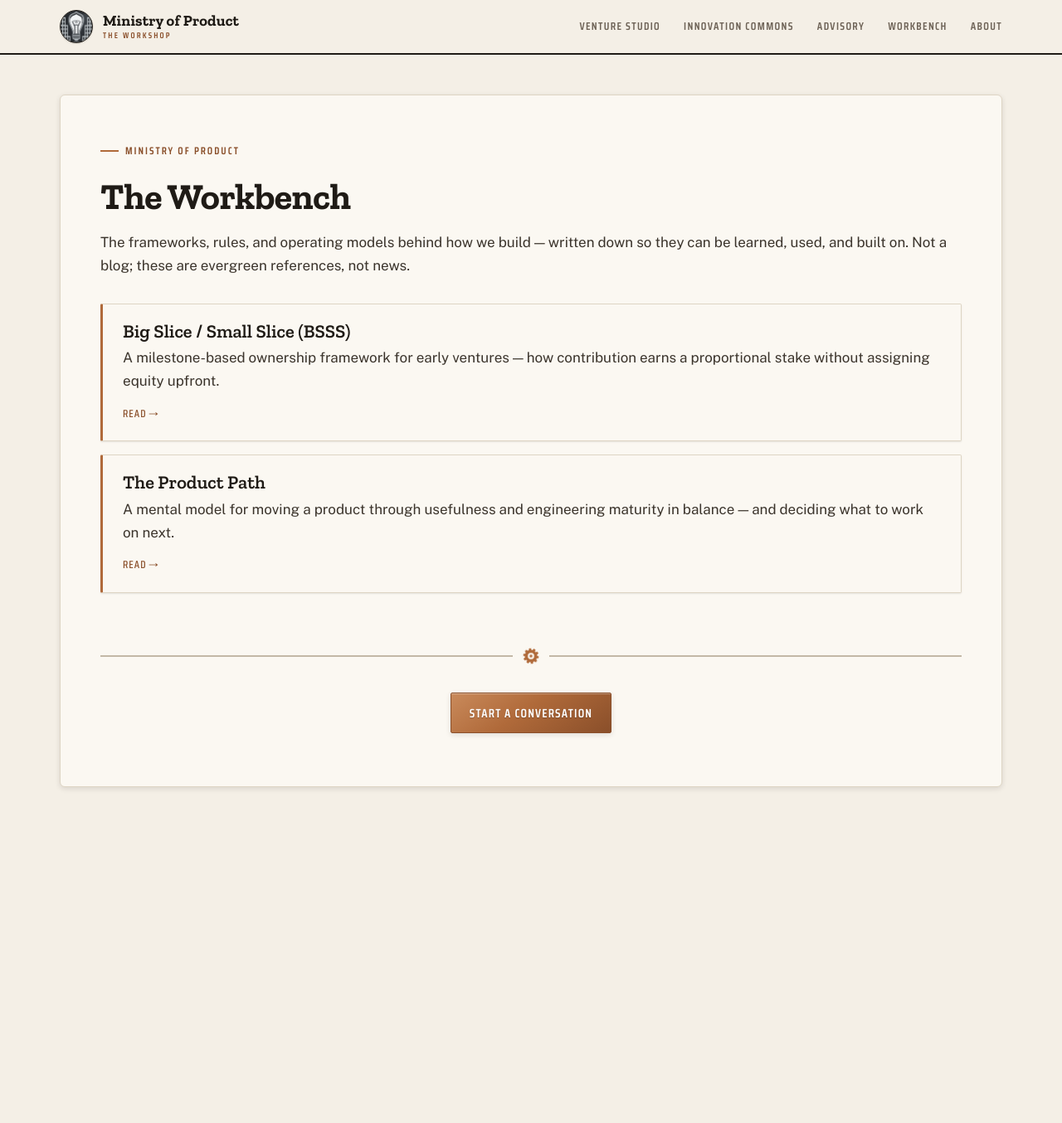
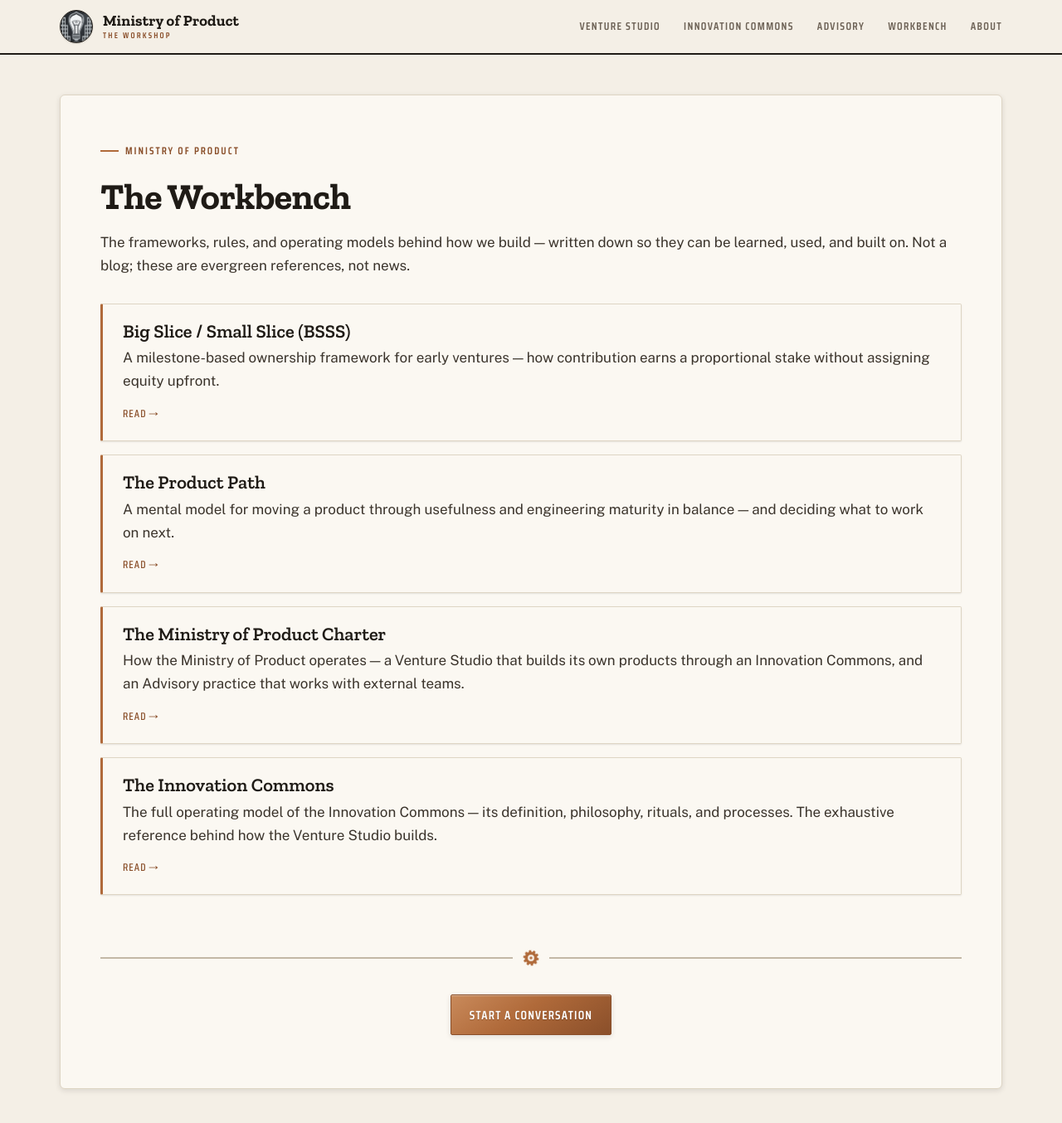
Before and after one commit to Ministry-of-Product/mop-website, a Jekyll site: the page built from workbench.md, in a window 1280 px wide and 1377 px high. Shown: the top 1354 px of the window at 83% size. Built offline with Jekyll 4.4.1, drawn with Linux system fonts in a browser that asks for light colours; some web fonts are replaced; part of the change alters nothing that is shown.

Commit message:
Migrate Charter + Innovation Commons deep-dive into The Workbench (MIN-1007)
Co-Authored-By: Claude Opus 4.8 <noreply@anthropic.com>

```diff
--- /dev/null
+++ b/_workbench/innovation-commons.md
@@ -0,0 +1,145 @@
+---
+title: "The Innovation Commons"
+summary: The full operating model of the Innovation Commons — its definition, philosophy, rituals, and processes. The exhaustive reference behind how the Venture Studio builds.
+order: 4
+permalink: /workbench/innovation-commons/
+description: The Innovation Commons explainer — definition, philosophy, rituals, and processes behind how the Ministry of Product Venture Studio turns ideas into companies.
+meta_description: "The Innovation Commons explainer — the exhaustive reference on the operating model behind the Ministry of Product Venture Studio: definition, core philosophy, rituals, processes, participation, and outcomes."
+---
+
+<span class="eyebrow">The Workbench · Operating Model</span>
+
+# The Innovation Commons
+
+The complete operating model behind how the [Venture Studio](/venture-studio/) builds — its definition, philosophy, rituals, and processes. This is the exhaustive reference. For the short version, see the [Innovation Commons overview](/innovation-commons/); to step into the live environment, [visit the active Commons](https://commons.ministryofproduct.com/).
+
+---
+
+## 1. Definition
+
+An Innovation Commons is a shared environment where people work on ideas before they become companies.
+
+It is defined by:
+
+- active contribution
+- shared exploration of ideas
+- earned ownership over time
+- delayed structure until there is real signal
+
+It is **not** an incubator, a program, or a network for passive participation.
+
+It is a place to practice the craft of turning ideas into real, profitable businesses. Inside the Ministry of Product, the Commons is the engine of the Venture Studio — how internal ideas actually become ventures. It is distinct from the [Advisory practice](/advisory/), which works with external clients, and it is not a staffing pool for that work.
+
+---
+
+## 2. Core philosophy
+
+**Practice over theory.** Understanding comes from building, not discussion alone.
+
+**Exploration before commitment.** Ideas are explored before roles, ownership, or companies are defined.
+
+**Contribution over entitlement.** Ownership and influence are earned through work.
+
+**Signal over opinion.** Decisions are based on what works, not what sounds right.
+
+**Small, high-trust environment.** Quality of interaction is prioritized over scale.
+
+---
+
+## 3. Rituals
+
+### Monthly Show & Tell
+
+Each participant:
+
+- Presents for 3 minutes — what they built, what they learned, what they plan next
+- Receives 5 minutes of direct critique
+
+The purpose is to create accountability, surface progress, and improve thinking through feedback. This is the primary feedback loop of the Commons.
+
+### Ongoing contribution
+
+Between sessions, participants build, collaborate on projects, and provide feedback asynchronously or in small groups. There is no fixed schedule beyond the monthly session. Work is continuous and self-directed.
+
+---
+
+## 4. Processes
+
+### Idea formation
+
+- Anyone in the Commons can introduce an idea
+- Others join based on interest and conviction
+- Early work focuses on understanding usefulness
+
+### Project evolution
+
+Projects move forward through continued contribution, demonstrated progress, and increasing clarity. Most ideas are explored briefly; a small number gain momentum.
+
+### Ownership — the BSSS model
+
+Ownership is tracked using a contribution-based system, [Big Slice / Small Slice](/workbench/big-slice-small-slice/):
+
+- Work is divided into milestone-based **Big Slices**
+- Contributors earn **Small Slices** within each phase
+- Ownership is proportional to contribution
+- Ownership locks as milestones complete
+
+This is not legal equity. It becomes formal only when a company is formed.
+
+### Product progression — the Product Path
+
+Projects evolve through the stages of the [Product Path](/workbench/the-product-path/):
+
+1. Idea
+2. Prototype
+3. Early users
+4. Revenue
+5. Stable system
+
+Focus shifts at each stage — early, problem clarity and usefulness; mid, user engagement and validation; late, reliability, scale, and sustainability. Progress is measured by movement through these stages.
+
+### Transition to company
+
+When a project shows strong signal:
+
+- A committed team forms
+- Roles and expectations become explicit
+- Ownership can be formalized into equity
+
+This occurs at the last responsible moment. When a venture clears the bar, it spins out as its own company.
+
+---
+
+## 5. Participation model
+
+Participation is active, contribution-based, and self-directed. There are no assigned roles, no guaranteed outcomes, and no passive members. Membership is maintained through continued contribution.
+
+---
+
+## 6. Boundaries
+
+To protect the Commons:
+
+- participation is invite-only
+- observers are not part of the system
+- low contribution leads to removal
+- the group remains intentionally small
+
+---
+
+## 7. Outcomes
+
+The Innovation Commons produces better builders, better judgment, and occasional companies. The primary output is improved capability. Companies are a secondary outcome.
+
+---
+
+## Closing
+
+The Innovation Commons is a place to practice. Work is exploratory at the start, disciplined over time, and real when it matters.
+
+Progress comes from repeated cycles of **build → feedback → refine**. Over time, this produces skill, clarity, and — occasionally — companies.
+
+---
+
+[Visit the active Commons →](https://commons.ministryofproduct.com/) [Explore the Venture Studio →](/venture-studio/) [Back to the Workbench →](/workbench/)
+{: .cta-row}
--- /dev/null
+++ b/_workbench/mop-charter.md
@@ -0,0 +1,162 @@
+---
+title: "The Ministry of Product Charter"
+summary: How the Ministry of Product operates — a Venture Studio that builds its own products through an Innovation Commons, and an Advisory practice that works with external teams.
+order: 3
+permalink: /workbench/mop-charter/
+description: The Ministry of Product Charter — how the studio operates, how participation and ownership work, and how ideas progress from exploration to company.
+meta_description: The Ministry of Product Charter — the operating model behind the Venture Studio and Advisory practice, how participation and earned ownership work, and how ideas progress from exploration to company.
+---
+
+<span class="eyebrow">The Workbench · Charter</span>
+
+# The Ministry of Product Charter
+
+How the Ministry of Product operates — written plainly, so anyone working with us or inside the Commons knows what to expect. This is the operating model behind the [Venture Studio](/venture-studio/) and the [Advisory practice](/advisory/).
+
+---
+
+## 1. What this is
+
+The Ministry of Product runs as two connected things:
+
+- A **[Venture Studio](/venture-studio/)** that builds, launches, and incubates its own products. Its engine is the **[Innovation Commons](/innovation-commons/)** — an invite-only practice where builders explore ideas before they become companies.
+- An **[Advisory practice](/advisory/)** that works with external founders and executives, bringing the same judgment we develop building our own ventures.
+
+You engage with us in one of two ways: by participating in the Innovation Commons (by invitation), or by working with the Advisory practice (as a client). The two are connected, but they serve different purposes.
+
+---
+
+## 2. The Innovation Commons
+
+The practice at the center of the Venture Studio is an **Innovation Commons** — a shared environment where:
+
+- ideas are explored before they become companies
+- people contribute based on interest and conviction
+- ownership is earned through contribution over time
+- structure emerges only when something proves real
+
+It is not a program, a network, or an incubator. It is a place to work on ideas, improve the craft of building, and develop judgment through repeated cycles of building and feedback.
+
+The Commons is defined by participation, not membership. For the full operating detail — rituals, processes, and philosophy — read the [Innovation Commons explainer](/workbench/innovation-commons/).
+
+---
+
+## 3. Purpose
+
+The purpose of the practice is to get better at turning ideas into real, profitable businesses. This happens through building, feedback, and iteration.
+
+Some ideas become companies. The primary outcome is improved capability.
+
+---
+
+## 4. How participation works
+
+The Commons is an ongoing environment. People bring ideas, join projects, and contribute to the work. Participation is active — there are no observers.
+
+There are no predefined roles or ownership at the start. Structure forms later, when there is real signal.
+
+Work is self-directed. People bring their own ideas or join others. Projects move forward through contribution, and momentum determines what continues. Most ideas are explored briefly; a few are pursued deeply. Nothing is assigned.
+
+---
+
+## 5. Practice rhythm
+
+The Commons operates with a regular cadence. Each monthly session, a participant may:
+
+- Present for 3 minutes — what they built, what they learned, what they plan next
+- Receive 5 minutes of direct critique
+
+This is the primary feedback loop. The goal is clarity, accountability, and improvement over time.
+
+---
+
+## 6. Ownership
+
+Ownership is not assigned upfront. It is earned through contribution using the [Big Slice / Small Slice (BSSS)](/workbench/big-slice-small-slice/) framework:
+
+- Work is divided into milestone-based phases (Big Slices)
+- Contributors earn proportional ownership within each phase (Small Slices)
+- Ownership locks as milestones complete
+
+This tracks contribution but is not legal equity. Formal ownership is defined only when a project becomes a company.
+
+---
+
+## 7. Product progression
+
+Projects move through stages using the [Product Path](/workbench/the-product-path/): idea → prototype → users → revenue → stable system.
+
+Focus shifts over time — early on, understanding and usefulness; later, reliability, scale, and sustainability. Progress is measured by movement through these stages, not internal opinion.
+
+---
+
+## 8. Transition to company
+
+When a project shows real signal:
+
+- A committed team forms
+- Expectations become explicit
+- Ownership can be formalized into equity
+
+This happens at the last responsible moment. The Commons supports the transition; it does not force it. When a venture clears the bar, it spins out as its own company and milestone ownership freezes into a formal cap table.
+
+---
+
+## 9. Code of conduct
+
+Participants are expected to:
+
+- Contribute through building, thinking, or feedback
+- Share progress openly
+- Engage with others' work
+- Give direct, useful critique
+- Follow through on commitments
+
+Participation is required. Membership is maintained through contribution.
+
+---
+
+## 10. Boundaries
+
+To maintain quality:
+
+- The Commons is invite-only
+- Participation is active — there are no passive members
+- Membership may be limited or removed
+- The group does not optimize for scale
+
+The goal is a high-trust environment for real work.
+
+---
+
+## 11. The Advisory practice
+
+The [Advisory practice](/advisory/) works with external teams. Work is structured, outcomes are defined, and accountability is explicit. It applies the same thinking developed inside the Commons.
+
+The Commons is not a staffing pool for advisory work. The two arms share judgment, not resourcing.
+
+---
+
+## 12. How we talk about this
+
+When describing the Ministry of Product:
+
+- Speak plainly about how it works
+- Emphasize practice, contribution, and progression
+- Avoid hype or persuasion
+- Do not imply guaranteed outcomes
+
+The tone should match the work.
+
+---
+
+## Closing
+
+The Ministry of Product is a place to practice. The work is to explore ideas, build real things, and improve over time.
+
+Some of that work becomes companies. Most of it becomes experience.
+
+---
+
+[Explore the Venture Studio →](/venture-studio/) [Read the Innovation Commons explainer →](/workbench/innovation-commons/) [Back to the Workbench →](/workbench/)
+{: .cta-row}
--- a/innovation-commons.md
+++ b/innovation-commons.md
@@ -17,150 +17,29 @@ Most systems push people quickly toward structure — roles, equity, expectation
 
 People participate by contributing to real work. They may bring their own ideas or join others based on interest and conviction. There is no assignment of roles, and no guaranteed ownership. Instead, influence and eventual ownership are earned through contribution over time.
 
-Work progresses unevenly. Many ideas are explored briefly. A smaller number gain traction through continued effort and demonstrated value. As projects evolve, they move through stages: from early concept, to working product, to something used and potentially generating revenue. Only when there is clear signal does structure begin to form: a committed team, defined roles, and eventually formal ownership.
+Work progresses unevenly. Many ideas are explored briefly. A smaller number gain traction through continued effort and demonstrated value. Only when there is clear signal does structure begin to form: a committed team, defined roles, and eventually formal ownership.
 
-The Commons operates as a practice. Participants improve by repeatedly going through cycles of building, receiving feedback, and refining their work. Regular rituals, such as short presentations and direct critique, create accountability and accelerate learning.
-
-Ownership, when it emerges, reflects actual contribution rather than early assumptions. Systems like milestone-based contribution tracking help align effort with eventual stake, but these remain informal until a project becomes a company.
-
-The primary output of an Innovation Commons is not companies, although some are created. The primary output is people who are better at building: people with stronger judgment, clearer thinking, and more experience turning ideas into something real.
-
-Over time, this combination of practice, contribution-based ownership, and delayed structure creates a more reliable path from idea to business without forcing that outcome prematurely.
-
-[Visit the active Commons →](https://commons.ministryofproduct.com)
+The primary output is not companies, although some are created. The primary output is people who are better at building — with stronger judgment, clearer thinking, and more experience turning ideas into something real.
 
 ---
 
-## The Ministry of Product Commons
+## How it works, in brief
 
-The Ministry of Product Innovation Commons is the engine behind the [Venture Studio](/venture-studio/) — how ideas become ventures.
+- **Participation, not membership.** People bring ideas, join projects, and contribute. There are no observers and no assigned roles at the start.
+- **Earned ownership (BSSS).** Ownership isn't assigned upfront — it's earned through contribution using [Big Slice / Small Slice](/workbench/big-slice-small-slice/), and locks as milestones complete.
+- **The Product Path.** Ventures climb the same stages — idea, prototype, users, revenue, stable system — with focus shifting from usefulness to durability as they mature.
+- **Structure at the last responsible moment.** When a project shows real signal, a committed team forms and ownership can be formalized into equity. Some projects become companies.
 
-It is a shared environment where:
-- ideas are explored before they become companies
-- people contribute based on interest and conviction
-- ownership is earned through contribution over time
-- structure emerges only when something proves real
-
-It is not a program, a network, or an incubator.
+The Commons is the engine of the Venture Studio. It is distinct from the [Advisory practice](/advisory/), which works with external clients, and it is not a staffing pool for that work.
 
 ---
 
-## Core Philosophy
+## Read the full explainer
 
-**Practice over theory.**
-Understanding comes from building, not discussion alone.
+This page is the overview. The complete operating model — definition, philosophy, rituals, and processes — lives in The Workbench.
 
-**Exploration before commitment.**
-Ideas are explored before roles, ownership, or companies are defined.
-
-**Contribution over entitlement.**
-Ownership and influence are earned through work.
-
-**Signal over opinion.**
-Decisions are based on what works, not what sounds right.
-
-**Small, high-trust environment.**
-Quality of interaction is prioritized over scale.
-
----
-
-## How It Works
-
-### Participation
-
-The Commons is defined by participation, not membership.
-
-People:
-- bring ideas
-- join projects
-- contribute to the work
-
-There are no observers. There are no assigned roles at the start. There are no guaranteed outcomes.
-
-Membership is maintained through continued contribution.
-
-### The Monthly Session
-
-Each participant:
-- Presents for 3 minutes: what they built, what they learned, what they plan next
-- Receives 5 minutes of direct critique
-
-This is the primary feedback loop. The goal is clarity, accountability, and improvement over time.
-
----
-
-## How Ownership Works
-
-Ownership is not assigned upfront. It is earned through contribution using the **Big Slice / Small Slice (BSSS)** framework.
-
-- Work is divided into milestone-based phases (Big Slices)
-- Contributors earn proportional ownership within each phase (Small Slices)
-- Ownership is locked as milestones complete
-
-This tracks contribution but is not legal equity.
-
-Formal ownership is defined only when a project becomes a company — at the last responsible moment, not before.
-
-[Read more about BSSS →](https://mattpaulin.com/product-management/startups/ownership/equity/frameworks/2025/12/21/bsss-updated-rules-and-allocation.html)
-
----
-
-## How Products Progress
-
-Projects move through stages using the **Product Pathway**:
-
-1. Idea
-2. Prototype
-3. Early Users
-4. Revenue
-5. Stable System
-
-Focus shifts at each stage:
-- Early: problem clarity and usefulness
-- Mid: user engagement and validation
-- Late: reliability, scale, sustainability
-
-Progress is measured by real movement through these stages — not internal opinion.
-
-[Read more about the Product Pathway →](https://mattpaulin.com/software/product-management/readiness-levels/2026/04/02/ProductPathway.html)
-
----
-
-## Transition to Company
-
-When a project shows strong signal:
-
-- A committed team forms
-- Expectations become explicit
-- Ownership can be formalized into equity
-
-The Commons supports the transition. It does not force it.
-
-Most ideas are explored briefly. A small number gain momentum. Some become companies.
-
-The primary outcome is improved capability, not companies.
-
----
-
-## Boundaries
-
-To protect the Commons:
-- Participation is invite-only
-- Participation is active — no passive members
-- Low contribution leads to removal
-- The group remains intentionally small
-
-The goal is a high-trust environment for real work.
-
----
-
-## The Relationship to Advisory
-
-The Commons and the [advisory practice](/advisory/) are connected, but they serve different purposes.
-
-The Commons is how the Venture Studio builds its own products internally. Advisory works with external clients. The same judgment runs through both.
-
-The Commons is not a staffing pool for advisory work.
+[Read the full explainer in The Workbench →](/workbench/innovation-commons/){: .btn .btn-copper}
+{: .commons-cta}
 
 ---
 
--- a/venture-studio.md
+++ b/venture-studio.md
@@ -18,7 +18,7 @@ We back a portfolio of work rather than a single bet. Most ideas are explored br
 
 ## How It Works — The Engine
 
-The Venture Studio runs on an [Innovation Commons](/innovation-commons/): an invite-only practice where builders explore ideas before they become companies. It's how ideas actually become ventures.
+The Venture Studio runs on an [Innovation Commons](/innovation-commons/): an invite-only practice where builders explore ideas before they become companies. It's how ideas actually become ventures. The full operating model is written down in The Workbench — the [Innovation Commons explainer](/workbench/innovation-commons/) and the [Ministry of Product Charter](/workbench/mop-charter/).
 
 **Earned ownership (BSSS).** Ownership isn't assigned upfront. It's earned through contribution using **Big Slice / Small Slice** — a venture's ownership opens in milestone-based slices, and contributors earn proportional stakes as the work happens. Completed slices lock; future ones stay unallocated until the work is done.
 
```
